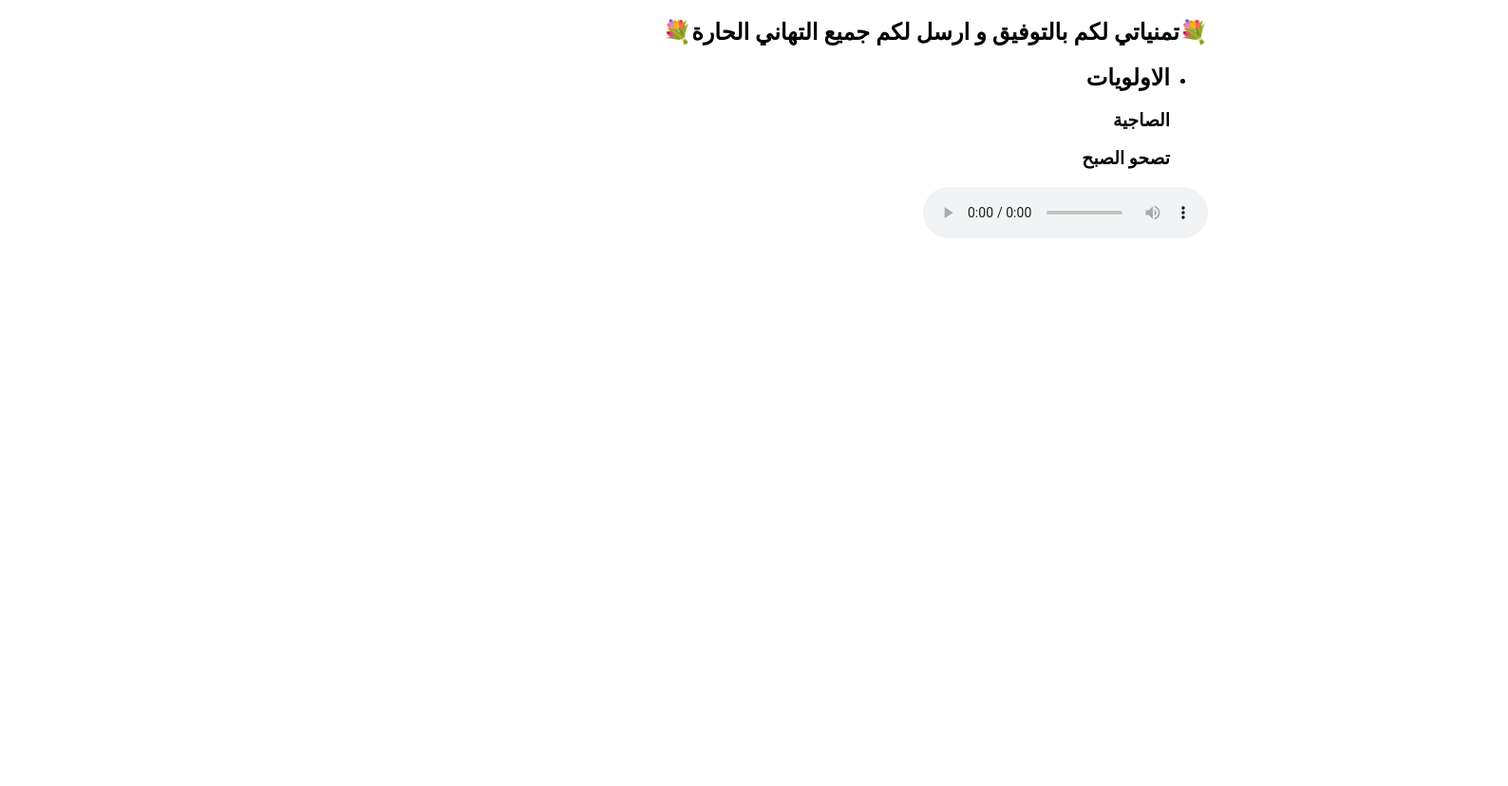
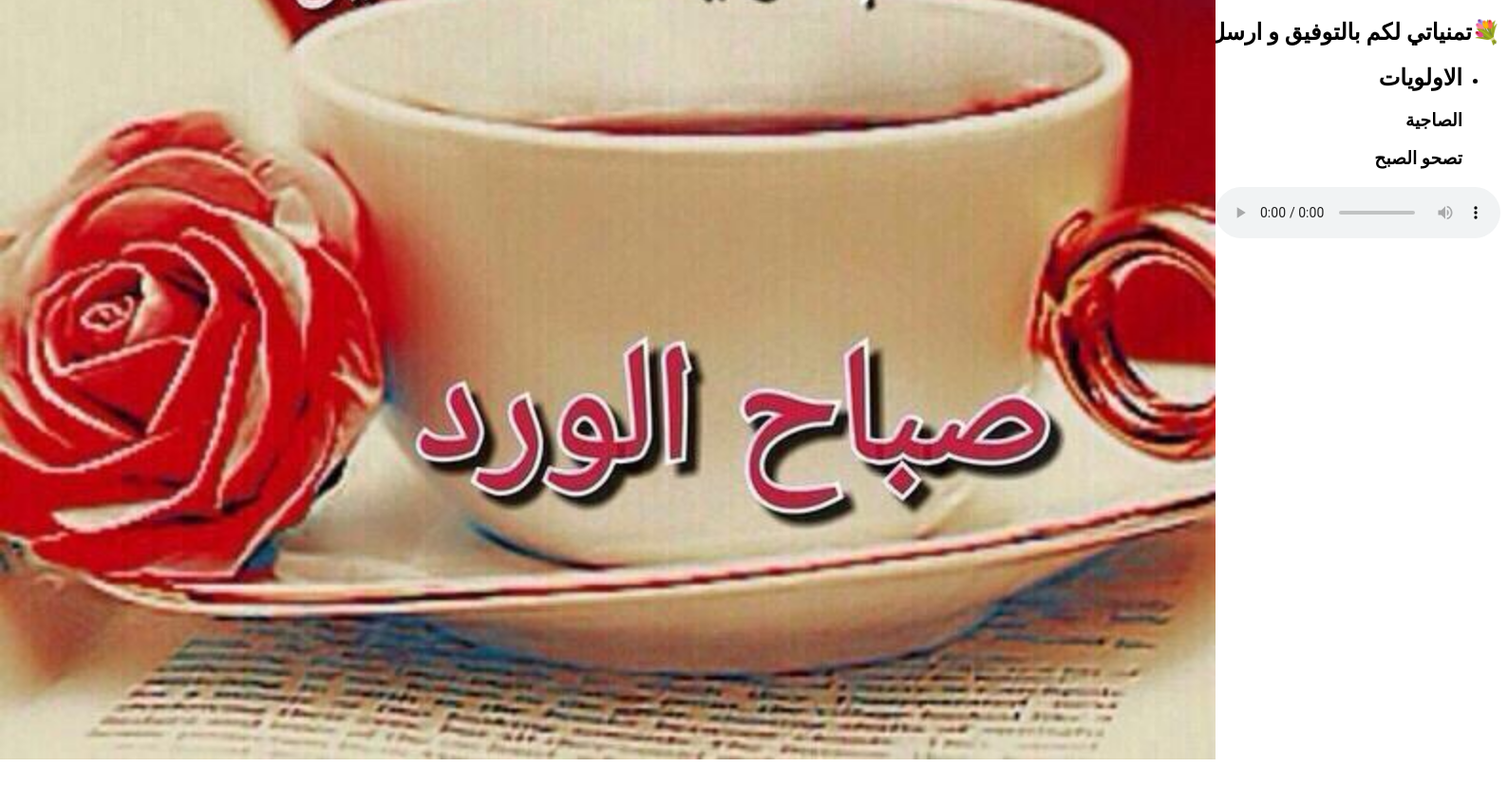
Before and after one commit to AlaAlmuhsen/segea, a plain HTML site: page index.html in a window 1280 px wide. Shown: the whole page at 95% size, 1588 px wide, since content can reach past the window. Drawn offline with Linux system fonts and the light colour scheme.

Commit message:
initial commit

```diff
--- a/index.html
+++ b/index.html
@@ -19,12 +19,12 @@
       <source src="audio.mp3" type="audio/mp3" />
     </audio>
 
-    <!-- <img
+    <img
       src="morning.jpg"
       alt=""
       width="100%"
       style="position: absolute; bottom: 0"
-    /> -->
+    />
 
     <script>
       window.onload = function () {
```
